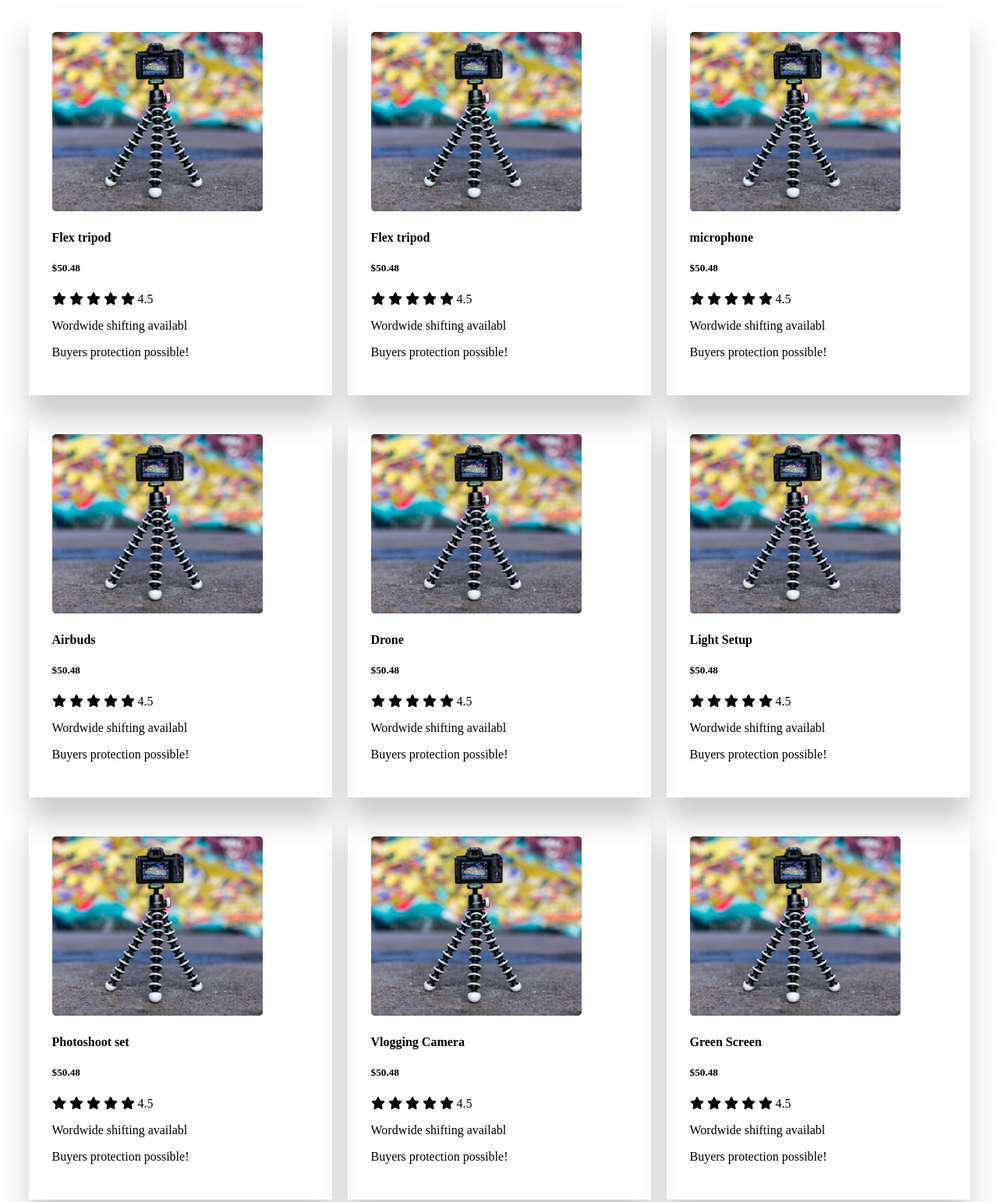
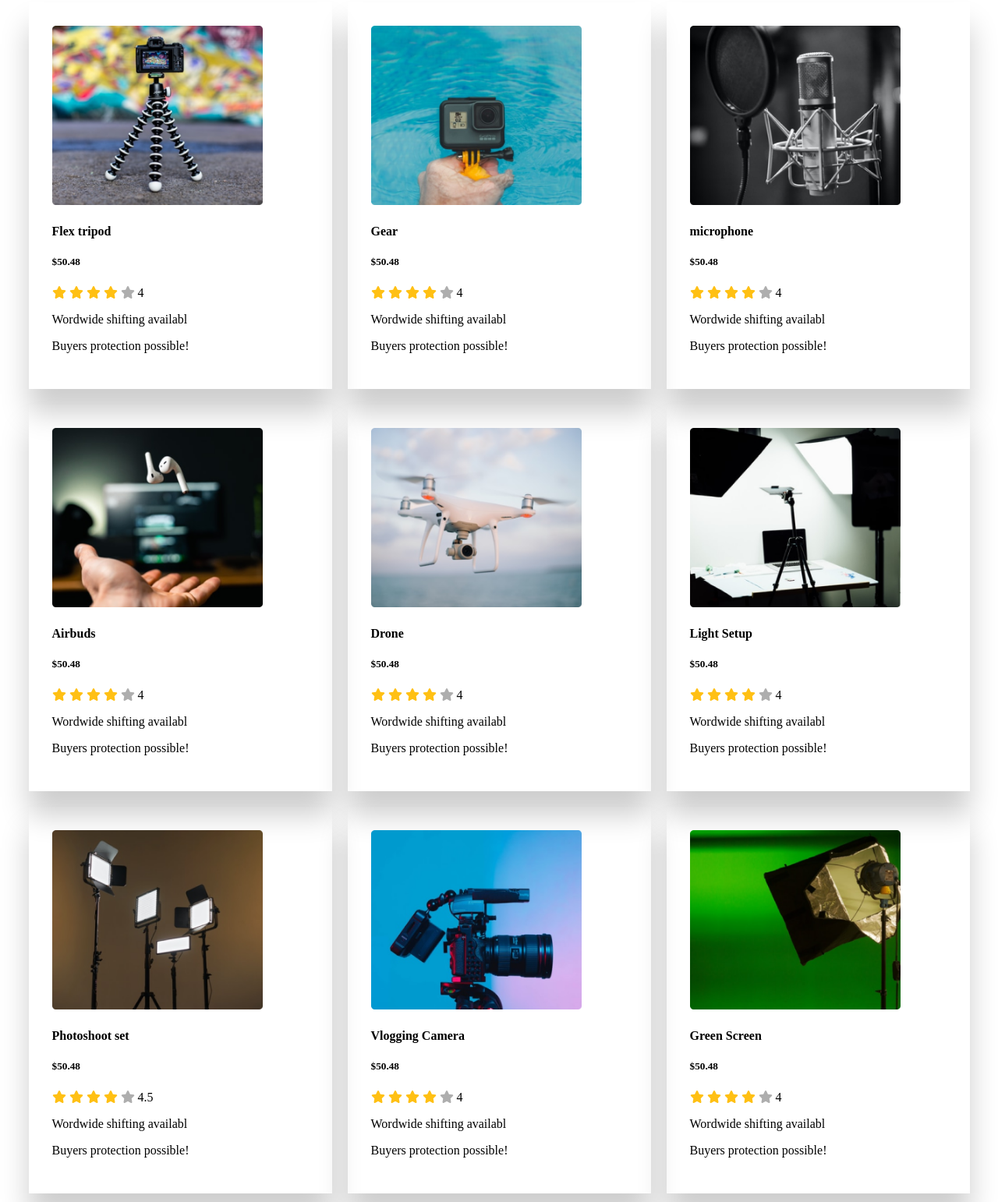
Before and after one commit to Koushikpaul7/assignment-2, a plain HTML site: page index.html in a window 1280 px wide. Shown: the part 919-2461 px from the top of the page at 78% size. Drawn offline with Linux system fonts and the light colour scheme.

Commit message:
edit done

```diff
--- a/css/style.css
+++ b/css/style.css
@@ -1,10 +1,12 @@
 @import url('https://fonts.googleapis.com/css2?family=Merriweather&display=swap')
+
 *{
     margin: 0;
     padding: 0;
     box-sizing: border-box;
 }
 body{
+    margin: 0;
     font-family: 'Merriweather', serif;
 }
 /* common class */
@@ -98,6 +100,12 @@ nav{
     width: 270px;
 
 }
+.fa-star.filled{
+    color: #FFC014;
+}
+.fa-star.empty{
+    color: #AEAEAE
+}
 .more{
     display: flex;
     justify-content: flex-end;
@@ -110,8 +118,8 @@ nav{
 .contact{
     display: grid;
     grid-template-columns: repeat(2, 1fr);
-    justify-items: center;
-    align-items: center;
+
+    grid-gap: 50px;
     height: 500px;
 }
 .contact-left img{
--- a/index.html
+++ b/index.html
@@ -32,7 +32,7 @@
             <div class="camera">
               <div class="camera-left">
                   <h1>Start your Journey as Influencer</h1>
-                  <p>Lorem, ipsum dolor sit amet consectetur adipisicing elit. Impedit, quisquam quae explicabo animi adipisci non quo mollitia minus minima rerum.</p>
+                  <p>Influencers in social media are people who have built a reputation for their knowledge and expertise on a specific topic. They make regular posts about that topic on their preferred social media channels and generate large followings of enthusiastic, engaged people who pay close attention to their views</p>
                   <button class="primary-button" >Pre-book now   <i class="fas fa-arrow-right"></i></button>
               </div>
               <div class="camera-right">
@@ -61,7 +61,7 @@
                     <i class="fas fa-star filled"></i>
                     <i class="fas fa-star filled"></i>
                     <i class="fas fa-star empty"></i>
-                    <span>4.5</span>
+                    <span>4</span>
                     <p>Wordwide shifting availabl</p>
                     <p>Buyers protection possible!</p>
                    </div>
@@ -70,10 +70,10 @@
                 </div>
                 <div class="card">
                     <div class="thumbnail">
-                        <img src="images/tripod.png" alt="">
+                        <img src="images/action.png" alt="">
                     </div>
                     <div class="cards-detail">
-                    <h4>Flex tripod</h4>
+                    <h4>Gear</h4>
                    <h5>$50.48</h5>
                    <div>
                     <i class="fas fa-star filled"></i>
@@ -81,7 +81,7 @@
                     <i class="fas fa-star filled"></i>
                     <i class="fas fa-star filled"></i>
                     <i class="fas fa-star empty"></i>
-                    <span>4.5</span>
+                    <span>4</span>
                     <p>Wordwide shifting availabl</p>
                     <p>Buyers protection possible!</p>
                    </div>
@@ -90,7 +90,7 @@
                 </div>
                 <div class="card">
                     <div class="thumbnail">
-                        <img src="images/tripod.png" alt="">
+                        <img src="images/mic.png" alt="">
                     </div>
                     <div class="cards-detail">
                     <h4>microphone</h4>
@@ -101,7 +101,7 @@
                     <i class="fas fa-star filled"></i>
                     <i class="fas fa-star filled"></i>
                     <i class="fas fa-star empty"></i>
-                    <span>4.5</span>
+                    <span>4</span>
                     <p>Wordwide shifting availabl</p>
                     <p>Buyers protection possible!</p>
                    </div>
@@ -110,7 +110,7 @@
                 </div>
                 <div class="card">
                     <div class="thumbnail">
-                        <img src="images/tripod.png" alt="">
+                        <img src="images/airpod.png" alt="">
                     </div>
                     <div class="cards-detail">
                     <h4>Airbuds </h4>
@@ -121,7 +121,7 @@
                     <i class="fas fa-star filled"></i>
                     <i class="fas fa-star filled"></i>
                     <i class="fas fa-star empty"></i>
-                    <span>4.5</span>
+                    <span>4</span>
                     <p>Wordwide shifting availabl</p>
                     <p>Buyers protection possible!</p>
                    </div>
@@ -130,7 +130,7 @@
                 </div>
                 <div class="card">
                     <div class="thumbnail">
-                        <img src="images/tripod.png" alt="">
+                        <img src="images/drone.png" alt="">
                     </div>
                     <div class="cards-detail">
                     <h4>Drone</h4>
@@ -141,7 +141,7 @@
                     <i class="fas fa-star filled"></i>
                     <i class="fas fa-star filled"></i>
                     <i class="fas fa-star empty"></i>
-                    <span>4.5</span>
+                    <span>4</span>
                     <p>Wordwide shifting availabl</p>
                     <p>Buyers protection possible!</p>
                    </div>
@@ -150,7 +150,7 @@
                 </div>
                 <div class="card">
                     <div class="thumbnail">
-                        <img src="images/tripod.png" alt="">
+                        <img src="images/setup.png" alt="">
                     </div>
                     <div class="cards-detail">
                     <h4>Light Setup</h4>
@@ -160,8 +160,8 @@
                     <i class="fas fa-star filled"></i>
                     <i class="fas fa-star filled"></i>
                     <i class="fas fa-star filled"></i>
-                    <i class="fas fa-star empty"></i>
-                    <span>4.5</span>
+                    <i class="fa fa-star empty"></i>
+                    <span>4</span>
                     <p>Wordwide shifting availabl</p>
                     <p>Buyers protection possible!</p>
                    </div>
@@ -170,7 +170,7 @@
                 </div>
                 <div class="card">
                     <div class="thumbnail">
-                        <img src="images/tripod.png" alt="">
+                        <img src="images/lights.png" alt="">
                     </div>
                     <div class="cards-detail">
                     <h4>Photoshoot set</h4>
@@ -190,7 +190,7 @@
                 </div>
                 <div class="card">
                     <div class="thumbnail">
-                        <img src="images/tripod.png" alt="">
+                        <img src="images/camera.png" alt="">
                     </div>
                     <div class="cards-detail">
                     <h4>Vlogging Camera</h4>
@@ -201,7 +201,7 @@
                     <i class="fas fa-star filled"></i>
                     <i class="fas fa-star filled"></i>
                     <i class="fas fa-star empty"></i>
-                    <span>4.5</span>
+                    <span>4</span>
                     <p>Wordwide shifting availabl</p>
                     <p>Buyers protection possible!</p>
                    </div>
@@ -210,7 +210,7 @@
                 </div>
                 <div class="card">
                     <div class="thumbnail">
-                        <img src="images/tripod.png" alt="">
+                        <img src="images/single-light.png" alt="">
                     </div>
                     <div class="cards-detail">
                     <h4>Green Screen</h4>
@@ -221,7 +221,7 @@
                     <i class="fas fa-star filled"></i>
                     <i class="fas fa-star filled"></i>
                     <i class="fas fa-star empty"></i>
-                    <span>4.5</span>
+                    <span>4</span>
                     <p>Wordwide shifting availabl</p>
                     <p>Buyers protection possible!</p>
                    </div>
```
